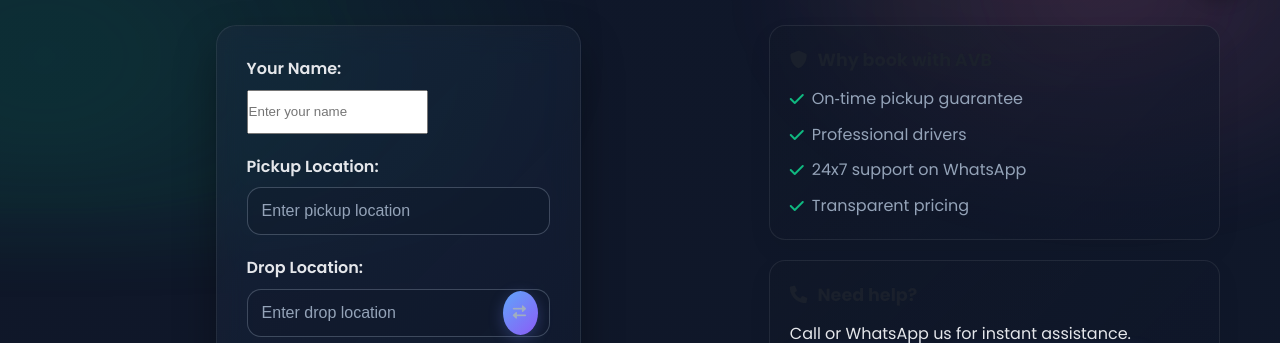
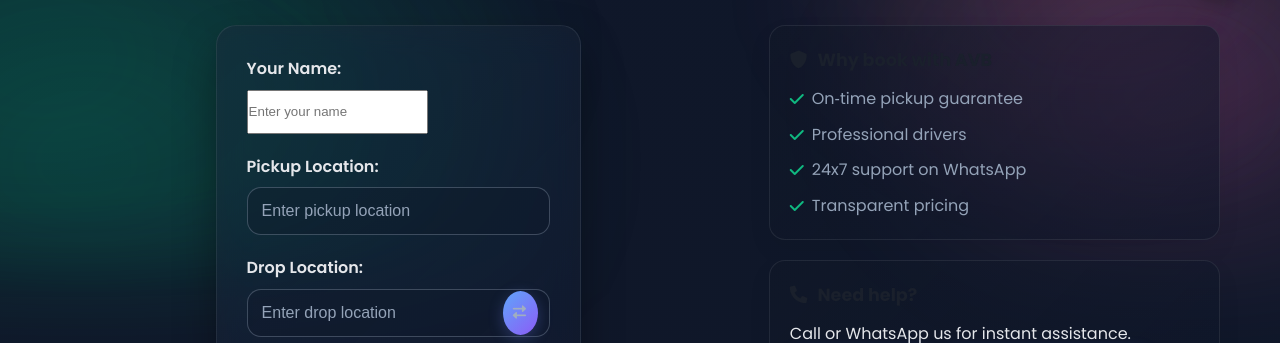
Before and after one commit to Bheema2003/cab, a website: page index.html in a window 1280 px wide. Shown: the part 773-1116 px from the top of the page. Drawn offline with Linux system fonts and the light colour scheme; no server answers.

Commit message:
UI: Full-site animated gradient layer (guaranteed coverage)

```diff
--- a/index.html
+++ b/index.html
@@ -13,6 +13,7 @@
     <link rel="stylesheet" href="https://cdnjs.cloudflare.com/ajax/libs/font-awesome/6.0.0/css/all.min.css">
 </head>
 <body>
+    <div class="animated-bg" aria-hidden="true"></div>
     <!-- Navigation Bar -->
     <nav class="navbar">
         <div class="nav-container">
--- a/styles.css
+++ b/styles.css
@@ -1425,3 +1425,24 @@ body::after {
     body::before { opacity: 0.7; filter: blur(36px) saturate(110%); }
     body::after  { opacity: 0.45; filter: blur(48px) saturate(105%); }
 }
+
+/* Dedicated animated background element to guarantee full-site coverage */
+.animated-bg{
+    position: fixed;
+    inset: -20vmax;
+    z-index: 0;
+    pointer-events: none;
+    background:
+        radial-gradient(40% 40% at 10% 10%, rgba(96,165,250,0.25) 0%, rgba(96,165,250,0) 60%),
+        radial-gradient(35% 35% at 90% 20%, rgba(139,92,246,0.22) 0%, rgba(139,92,246,0) 60%),
+        radial-gradient(45% 45% at 20% 90%, rgba(16,185,129,0.18) 0%, rgba(16,185,129,0) 65%),
+        radial-gradient(30% 30% at 80% 85%, rgba(244,114,182,0.16) 0%, rgba(244,114,182,0) 65%);
+    filter: blur(42px) saturate(115%);
+    animation: avbGradientDrift 30s ease-in-out infinite alternate;
+}
+
+/* Ensure site content layers above */
+nav, main, section, footer, .hero-section, .booking-section, .footer, .reviews-section {
+    position: relative;
+    z-index: 1;
+}
```
